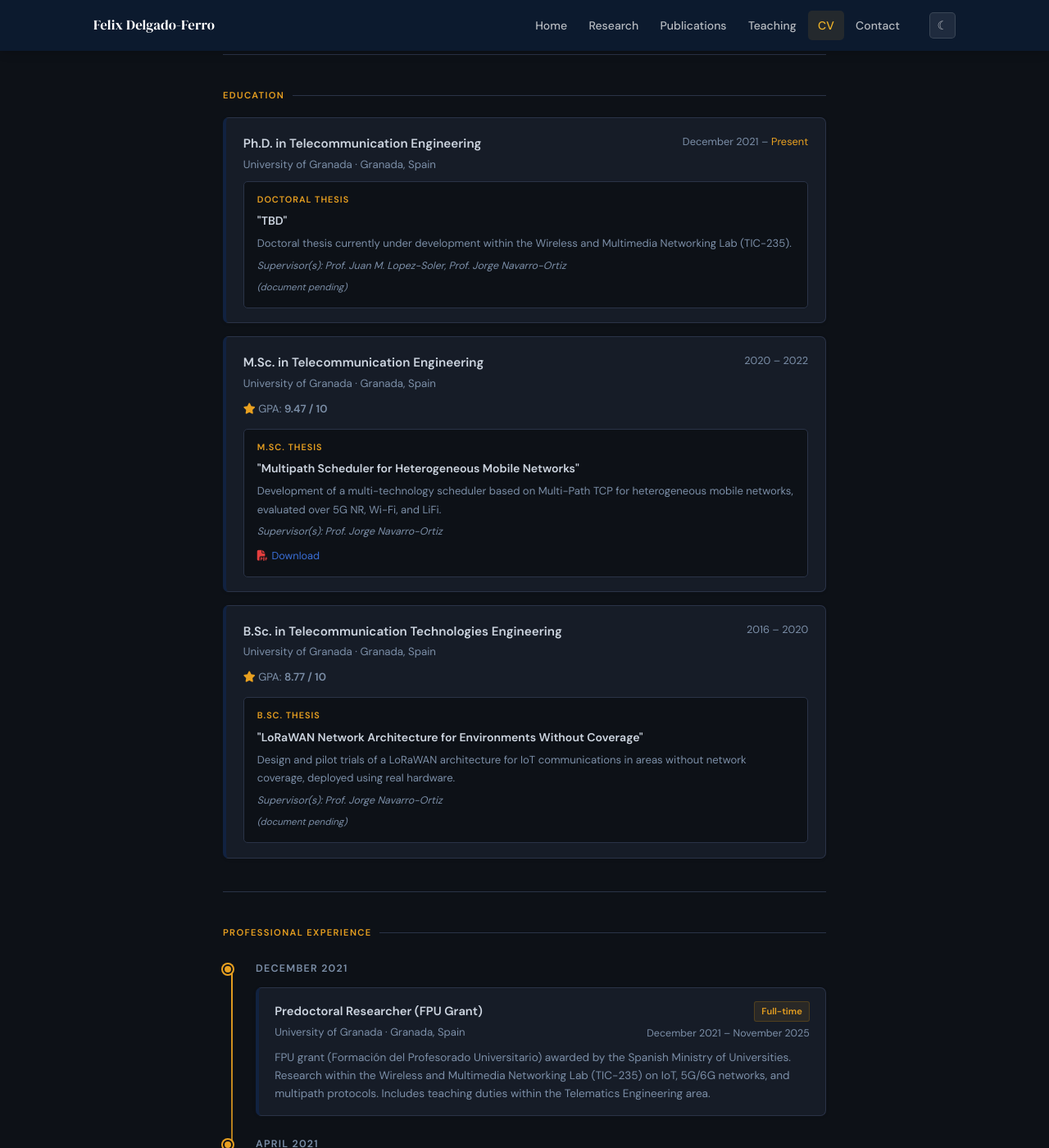
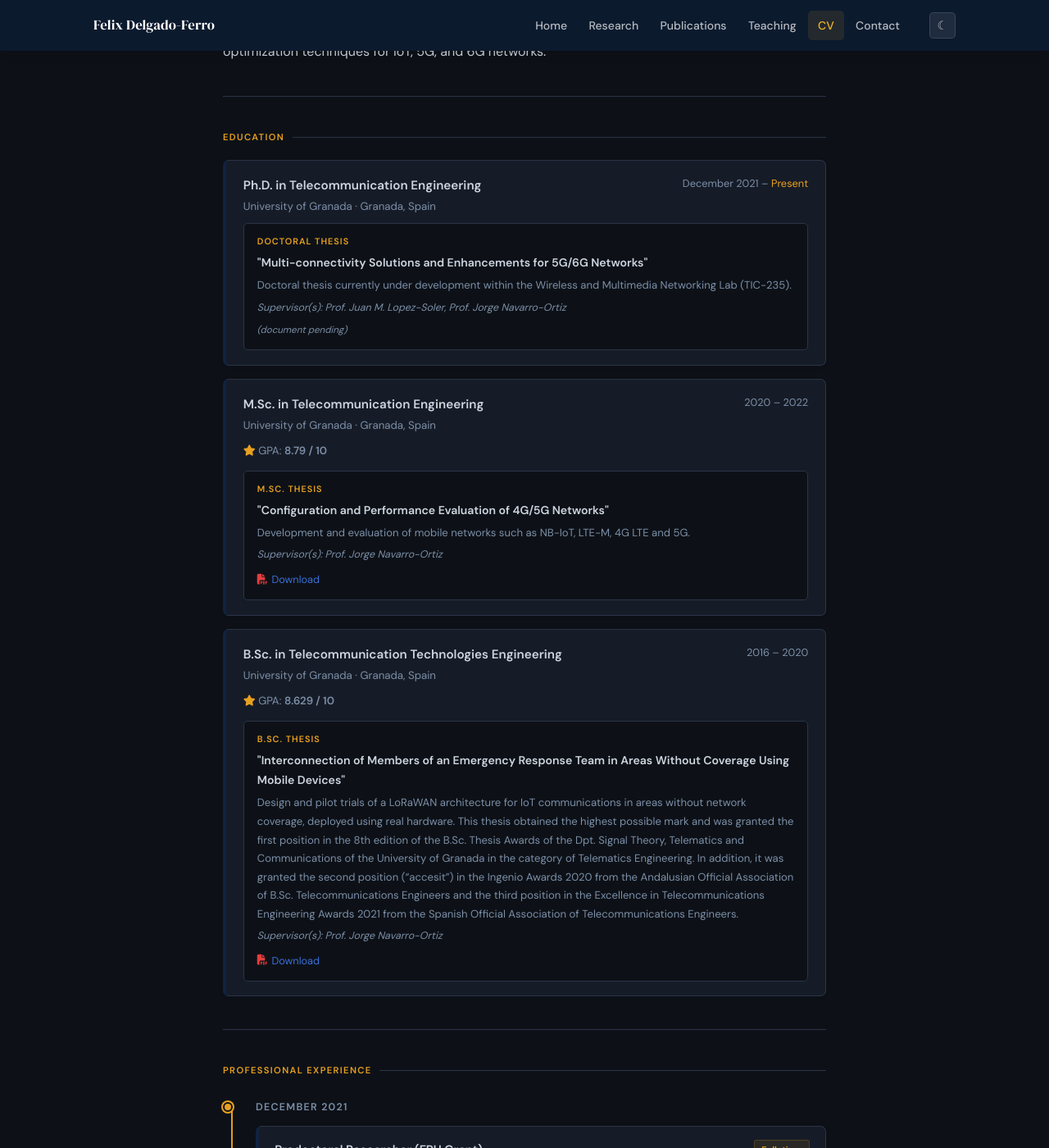
Before and after one commit to felixdelgadoferro/felixdelgadoferro.github.io, a Jekyll site: the page built from _pages/curriculumvitae/index.html, in a window 1280 px wide and 1400 px high, scrolled down 662 px. Shown: the whole window at 82% size. Built offline with Jekyll 4.4.1, drawn with Linux system fonts in a browser that asks for light colours; some of the changed text lies outside the part shown.

Commit message:
Update information cv

```diff
--- a/_data/cv.yml
+++ b/_data/cv.yml
@@ -28,7 +28,7 @@ education:
     end: "present"
     status: "ongoing"
     grade: ""
-    thesis_title: "TBD"
+    thesis_title: "Multi-connectivity Solutions and Enhancements for 5G/6G Networks"
     thesis_description: "Doctoral thesis currently under development within the Wireless and Multimedia Networking Lab (TIC-235)."
     thesis_doc: ""
     supervisors: "Prof. Juan M. Lopez-Soler, Prof. Jorge Navarro-Ortiz"
@@ -39,9 +39,9 @@ education:
     start: "2020"
     end: "2022"
     status: "completed"
-    grade: "9.47 / 10"
-    thesis_title: "Multipath Scheduler for Heterogeneous Mobile Networks"
-    thesis_description: "Development of a multi-technology scheduler based on Multi-Path TCP for heterogeneous mobile networks, evaluated over 5G NR, Wi-Fi, and LiFi."
+    grade: "8.79 / 10"
+    thesis_title: "Configuration and Performance Evaluation of 4G/5G Networks"
+    thesis_description: "Development and evaluation of mobile networks such as NB-IoT, LTE-M, 4G LTE and 5G."
     thesis_doc: "https://wpd.ugr.es/~jorgenavarro/thesis/2022_TFM_FelixDelgadoFerro.pdf"
     supervisors: "Prof. Jorge Navarro-Ortiz"
 
@@ -51,10 +51,10 @@ education:
     start: "2016"
     end: "2020"
     status: "completed"
-    grade: "8.77 / 10"
-    thesis_title: "LoRaWAN Network Architecture for Environments Without Coverage"
-    thesis_description: "Design and pilot trials of a LoRaWAN architecture for IoT communications in areas without network coverage, deployed using real hardware."
-    thesis_doc: ""
+    grade: "8.629 / 10"
+    thesis_title: "Interconnection of Members of an Emergency Response Team in Areas Without Coverage Using Mobile Devices"
+    thesis_description: "Design and pilot trials of a LoRaWAN architecture for IoT communications in areas without network coverage, deployed using real hardware. This thesis obtained the highest possible mark and was granted the first position in the 8th edition of the B.Sc. Thesis Awards of the Dpt. Signal Theory, Telematics and Communications of the University of Granada in the category of Telematics Engineering. In addition, it was granted the second position (“accesit”) in the Ingenio Awards 2020 from the Andalusian Official Association of B.Sc. Telecommunications Engineers and the third position in the Excellence in Telecommunications Engineering Awards 2021 from the Spanish Official Association of Telecommunications Engineers."
+    thesis_doc: "https://wpd.ugr.es/~jorgenavarro/thesis/2020_TFG_FelixDelgadoFerro.pdf"
     supervisors: "Prof. Jorge Navarro-Ortiz"
 
 experience:
@@ -74,6 +74,14 @@ experience:
     end: "November 2021"
     description: "Research contract funded by the Garantía Juvenil programme, contributing to ongoing research projects within the Wireless and Multimedia Networking Lab."
 
+  - role: "Research Fellow (Collaboration Grant)"
+    type: "Full-time"
+    employer: "University of Granada"
+    location: "Granada, Spain"
+    start: "October 2020"
+    end: "Moy 2021"
+    description: "Research collaboration funded by Collaboration Grant from the Ministry of Education, Professional Training, and Sports, contributing to ongoing research projects within the Wireless and Multimedia Networking Lab."
+
   - role: "Research Assistant"
     type: "Part-time"
     employer: "University of Granada"
@@ -88,7 +96,16 @@ experience:
     location: "Granada, Spain"
     start: "2019"
     end: "2020"
-    description: "Development of IoT-based monitoring modules using Python as part of the H2 Simulator undergraduate internship project."
+    description: "Development of IoT-based monitoring modules using Python as part of the H2 Simulator project."
+
+  - role: "Research Fellow (Research Initiation Grant)"
+    type: "Full-time"
+    employer: "University of Granada"
+    location: "Granada, Spain"
+    start: "October 2020"
+    end: "Moy 2021"
+    description: "Research collaboration funded by Research Initiation Grant from the University of Granada, contributing to ongoing research projects within the Wireless and Multimedia Networking Lab."
+
 
 volunteering:
   - role: "Civil Protection Volunteer"
--- a/_data/teaching.yml
+++ b/_data/teaching.yml
@@ -212,18 +212,18 @@ training_courses:
     start: "30 Jan. 2023"
     end: "10 Feb. 2023"
     hours: 35
-    cert: "/assets/docs/certs/cert_2023_gamificacion.pdf"
+    cert: "cert_2023_gamificacion.pdf"
 
   - title: "Workshop on writing scientific papers using LaTeX and version control with Git"
     organizer: "Doctoral School of Science, Technology, and Engineering at the University of Granada"
     start: "7 Mar. 2022"
     end: "21 Mar. 2022"
     hours: 20
-    cert: "/assets/docs/certs/cert_2022_latex.pdf"
+    cert: "cert_2022_latex.pdf"
 
   - title: "VI Workshop on Introduction to University Teaching for Pre-doctoral Faculty Members FPU and FPI"
     organizer: "Office of Quality, Teaching Innovation, and Strategic Planning at the University of Granada"
     start: "20 Jan. 2022"
     end: "21 Jan. 2022"
     hours: 20
-    cert: "/assets/docs/certs/cert_2022_fpu.pdf"
+    cert: "cert_2022_fpu.pdf"
--- a/_pages/curriculumvitae/index.html
+++ b/_pages/curriculumvitae/index.html
@@ -13,6 +13,8 @@ permalink: /curriculumvitae/
     <h1>{{ site.data.cv.personal.name }}</h1>
     <p class="cv-subtitle">PhD Student in Telecommunication Engineering</p>
     <p class="cv-subtitle">Wireless &amp; Multimedia Networking Lab · University of Granada</p>
+    <p class="cv-subtitle"> Wireless Communications Researcher | Ph.D. Candidate (FPU) | R&D Expert | 5G/6G & IoT Specialist | Project Management & Tech Transfer
+</p>
 
     <div class="cv-personal-grid">
       <div class="cv-personal-item">
--- a/_pages/teaching/index.html
+++ b/_pages/teaching/index.html
@@ -107,7 +107,7 @@ permalink: /teaching/
           {% if t.status == "mark" %}
           <div class="project-detail">
             <span class="detail-label">Status</span>
-            <span style="color:var(--accent);font-weight:600;">This bachelor thesis obtained the highest possible mark.</span>
+            <span style="color:var(--accent);font-weight:600;">This M.SC thesis obtained the highest possible mark.</span>
           </div>
           {% endif %}
 
@@ -233,7 +233,7 @@ permalink: /teaching/
       {% if p.cert != "" %}
       <div class="project-detail">
         <span class="detail-label">Certificate</span>
-        <a class="pdf-btn" href="{{ '/assets/docs/proj_innovation/' | append: p.cert | relative_url }}" target="_blank">
+        <a class="pdf-btn" href="{{ '/assets/docs/projects/' | append: p.cert | relative_url }}" target="_blank">
           <i class="fas fa-file-pdf"></i> Certificate
         </a>
       </div>
```
